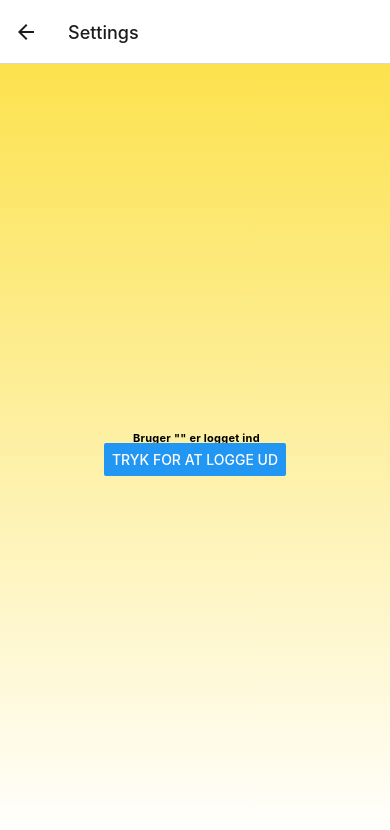
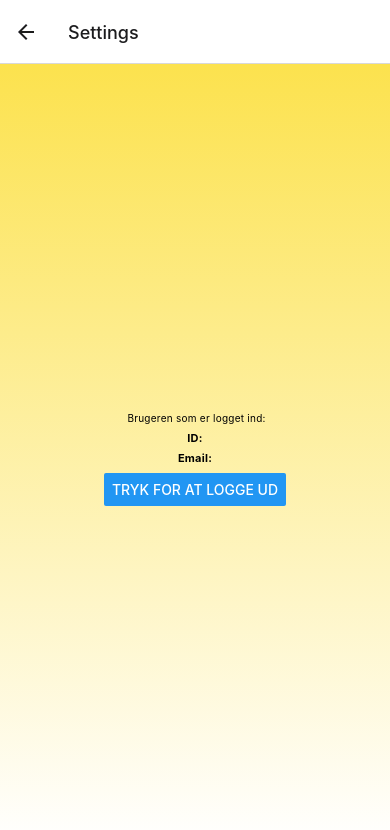
Before and after one commit to Rosenornen/Eksamensprojekt-2022, a React Native app: screen /Settings in a window 390 px wide. Shown: the top 830 px of the page. Built offline with nearby package versions, Linux system fonts and the light colour scheme; no server answers.

Commit message:
Settings

```diff
--- a/screen/Settings.js
+++ b/screen/Settings.js
@@ -29,7 +29,9 @@ export default function Settings() {
         style={styles.LinearGradient}
         start={{ x: 1, y: 0 }}
         end={{ x: 1, y: 1 }}>
-          <Text style={styles.userDetails}> Bruger "{auth.currentUser?.uid}" er logget ind</Text>
+          <Text style={styles.User}> Brugeren som er logget ind:</Text>
+          <Text style={styles.Details}> ID: {auth.currentUser?.uid}</Text>
+          <Text style={styles.Details2}> Email: {auth.currentUser?.email}</Text>
           <Button style={styles.logud} title='Tryk for at logge ud' onPress={handleSignOut}></Button>
       </LinearGradient>
       </>
@@ -45,12 +47,28 @@ const styles = StyleSheet.create({
   logud:{
 
   },
-  userDetails:{
+  Details:{
     fontSize: 11,
     lineHeight: 10,
     fontWeight: 'bold',
     letterSpacing: 0.25,
     color: 'black',
+  },
+  Details2:{
+    fontSize: 11,
+    lineHeight: 10,
+    fontWeight: 'bold',
+    letterSpacing: 0.25,
+    color: 'black',
+    padding: 10
+  },
+
+  User:{
+    fontSize: 10,
+    lineHeight: 10,
+    letterSpacing: 0.25,
+    color: 'black',
+    padding: 10
   }
 
 })
```
